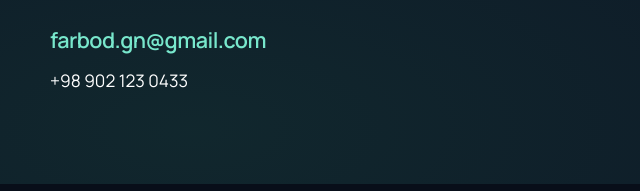
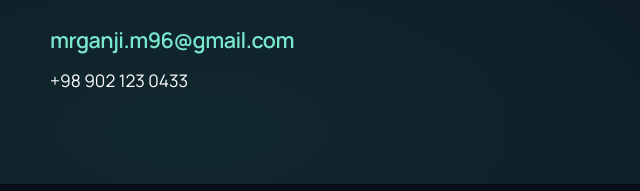
Before and after one commit to fgncoder/fgncoder.github.io, a plain HTML site: page index.html in a window 1280 px wide. Shown: the part 4774-4965 px from the top of the page, 0-640 px from the left. Drawn offline with Linux system fonts and the light colour scheme.

Commit message:
Update contact email across portfolio and resume PDFs

```diff
--- a/index.html
+++ b/index.html
@@ -47,7 +47,7 @@
 <p class="data-note" data-i18n="dataNote">Parmis and Noora24: team projects covering design, support and SEO. Javaher: consulting only. DRFM: website design. These are site-level figures, not individual results or current performance. Noora24's report may extend beyond my engagement.</p>
 </div></section>
 
-<section class="container section clinic" id="python"><div class="clinic-copy"><p class="eyebrow" data-i18n="pythonEyebrow">03 / PYTHON & DJANGO</p><h2 data-i18n="pythonTitle">Learning through<br>building.</h2><p class="large" data-i18n="pythonIntro">Alongside my SEO work, I'm developing practical skills with Python and Django through a clinic management project.</p><p data-i18n="pythonDesc">The project brings together appointments, patient records and payment tracking. It is a hands-on software project in my portfolio, while SEO and website design remain my main professional focus.</p><div class="tags"><span>Python</span><span>Django</span><span>Django REST Framework</span></div><a class="text-link" href="mailto:farbod.gn@gmail.com?subject=Clinic%20project%20enquiry" data-i18n="askProject">Ask me about this project</a></div>
+<section class="container section clinic" id="python"><div class="clinic-copy"><p class="eyebrow" data-i18n="pythonEyebrow">03 / PYTHON & DJANGO</p><h2 data-i18n="pythonTitle">Learning through<br>building.</h2><p class="large" data-i18n="pythonIntro">Alongside my SEO work, I'm developing practical skills with Python and Django through a clinic management project.</p><p data-i18n="pythonDesc">The project brings together appointments, patient records and payment tracking. It is a hands-on software project in my portfolio, while SEO and website design remain my main professional focus.</p><div class="tags"><span>Python</span><span>Django</span><span>Django REST Framework</span></div><a class="text-link" href="mailto:mrganji.m96@gmail.com?subject=Clinic%20project%20enquiry" data-i18n="askProject">Ask me about this project</a></div>
 <div class="clinic-scope"><div class="scope-head"><span class="scope-symbol" aria-hidden="true">+</span><div><h3 data-i18n="clinicName">Clinic management project</h3><p data-i18n="clinicRole">My role: project developer</p></div></div><div class="scope-row"><span>01</span><div><h4 data-i18n="appointments">Appointments</h4><p data-i18n="appointmentsDesc">Scheduling and tracking clinic visits.</p></div></div><div class="scope-row"><span>02</span><div><h4 data-i18n="patients">Patient records</h4><p data-i18n="patientsDesc">Organizing patient and treatment information.</p></div></div><div class="scope-row"><span>03</span><div><h4 data-i18n="payments">Payment tracking</h4><p data-i18n="paymentsDesc">Recording invoices, payments and balances.</p></div></div><div class="scope-foot" data-i18n="projectExperience">Project experience with Python & Django</div></div>
 </section>
 
@@ -55,6 +55,6 @@
 
 <section class="container section certificate" id="certificate"><a class="certificate-image" href="https://maktabkhooneh.org/certificates/MK-4W925K/" target="_blank" rel="noopener noreferrer" aria-label="Verify Python certificate"><img src="assets/certificate.webp" width="1400" height="1028" alt="Mehran Ganji's Maktabkhooneh Advanced Python Programming certificate" loading="lazy"></a><div><p class="eyebrow" data-i18n="certEyebrow">04 / CERTIFICATE</p><h2 data-i18n="certTitle">Advanced Python<br>Programming</h2><p data-i18n="certDesc">A 56-hour course completed with Maktabkhooneh, taught by Jadi Mirmirani.</p><dl class="cert-details"><div><dt data-i18n="issued">Issued</dt><dd data-i18n="certDate">June 22, 2025</dd></div><div><dt data-i18n="credential">Credential ID</dt><dd dir="ltr">MK-4W925K</dd></div></dl><a class="button secondary" href="https://maktabkhooneh.org/certificates/MK-4W925K/" target="_blank" rel="noopener noreferrer" data-i18n="verify">Verify certificate</a><p class="caption" data-i18n="certNote">Certificate of course completion.</p></div></section>
 
-<section class="contact-wrap" id="contact"><div class="container section contact"><div><p class="eyebrow" data-i18n="contactEyebrow">LET'S TALK</p><h2 data-i18n="contactTitle">Have a website<br>or SEO project?</h2><p data-i18n="contactDesc">Based in Mashhad, Iran. Available for remote and freelance collaboration.</p><a class="email" href="mailto:farbod.gn@gmail.com" dir="ltr">farbod.gn@gmail.com</a><a class="phone" href="tel:+989021230433" dir="ltr">+98 902 123 0433</a></div><div class="resume-box"><h3 data-i18n="resumeTitle">Take a closer look.</h3><p data-i18n="resumeDesc">Download my visual SEO resume with selected projects and search performance charts.</p><a class="button light" href="assets/resume-en.pdf" data-i18n="englishResume">English resume · PDF</a><a class="button outline" href="assets/resume-fa.pdf" data-i18n="persianResume">Persian resume · PDF</a><div class="socials"><a href="https://www.linkedin.com/in/farbod-ganji-47297b221/" target="_blank" rel="noopener noreferrer">LinkedIn</a><a href="https://github.com/fgncoder" target="_blank" rel="noopener noreferrer">GitHub</a></div></div></div></section>
+<section class="contact-wrap" id="contact"><div class="container section contact"><div><p class="eyebrow" data-i18n="contactEyebrow">LET'S TALK</p><h2 data-i18n="contactTitle">Have a website<br>or SEO project?</h2><p data-i18n="contactDesc">Based in Mashhad, Iran. Available for remote and freelance collaboration.</p><a class="email" href="mailto:mrganji.m96@gmail.com" dir="ltr">mrganji.m96@gmail.com</a><a class="phone" href="tel:+989021230433" dir="ltr">+98 902 123 0433</a></div><div class="resume-box"><h3 data-i18n="resumeTitle">Take a closer look.</h3><p data-i18n="resumeDesc">Download my visual SEO resume with selected projects and search performance charts.</p><a class="button light" href="assets/resume-en.pdf" data-i18n="englishResume">English resume · PDF</a><a class="button outline" href="assets/resume-fa.pdf" data-i18n="persianResume">Persian resume · PDF</a><div class="socials"><a href="https://www.linkedin.com/in/farbod-ganji-47297b221/" target="_blank" rel="noopener noreferrer">LinkedIn</a><a href="https://github.com/fgncoder" target="_blank" rel="noopener noreferrer">GitHub</a></div></div></div></section>
 </main><footer class="container footer"><span>© 2026 <span data-i18n="name">Mehran Ganji</span></span><span data-i18n="footerNote">SEO · WordPress · Project-based Python & Django</span></footer>
 </body></html>
```
Also changed, not shown: 3 other files.
